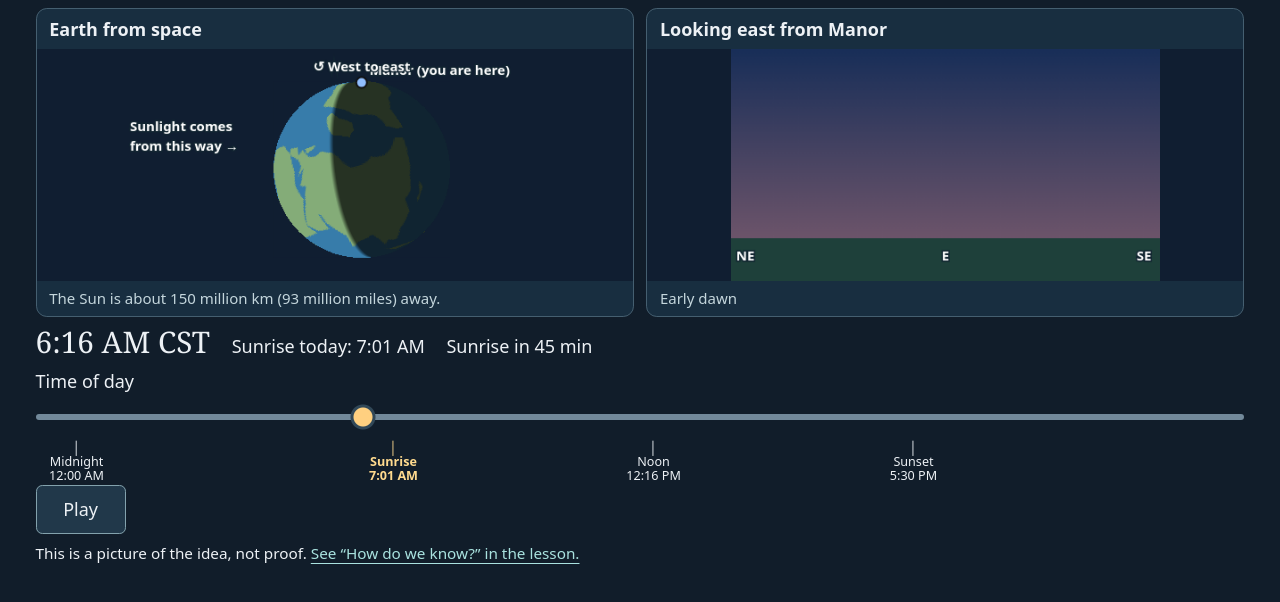
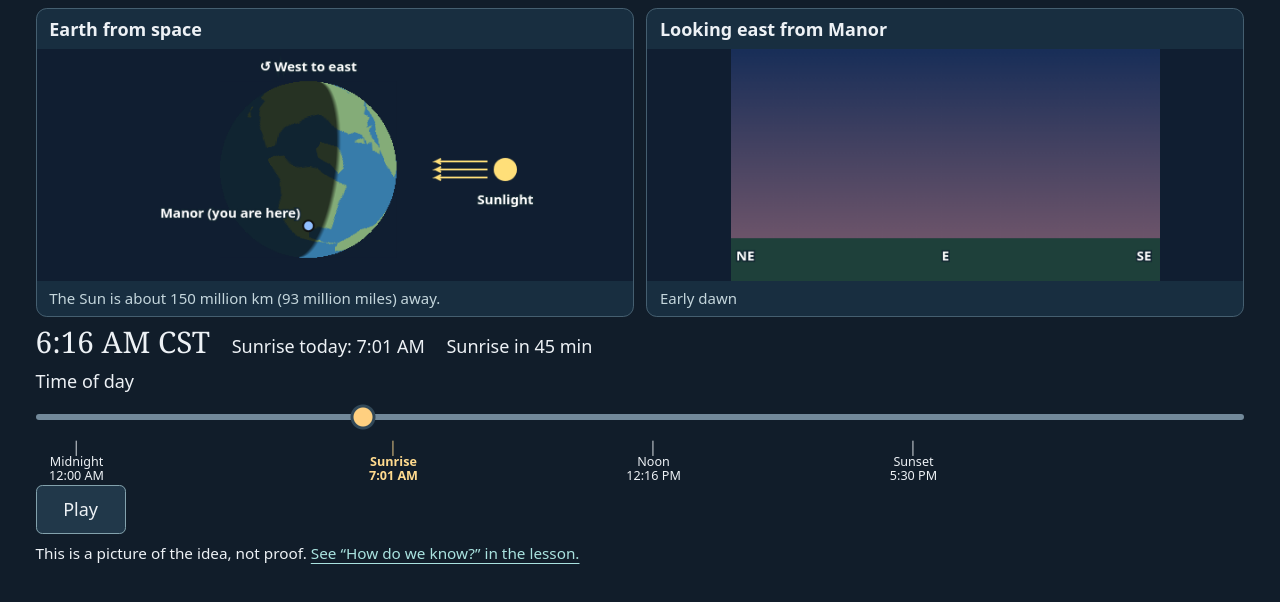
Before and after one commit to beloo2010/learn-astro, a plain HTML site: page site/manor-sunrise/index.html in a window 1280 px wide. Shown: the part 124-726 px from the top of the page. Drawn offline with Linux system fonts and the light colour scheme.

Commit message:
Show Manor crossing the near side of Earth at sunrise

```diff
--- a/site/manor-sunrise/index.html
+++ b/site/manor-sunrise/index.html
@@ -3,7 +3,7 @@
 <title>Manor Sunrise · Sky Lab</title><link rel="stylesheet" href="../style.css"><link rel="stylesheet" href="sunrise.css">
 <main><a href="../#lab">← Sky Lab</a>
 <h1>Manor sunrise</h1><p id="date"></p>
-<div class="views"><figure><figcaption>Earth from space</figcaption><canvas id="globe" width="480" height="260" aria-label="Earth rotates while sunlight comes from the left. The marker shows Manor."></canvas>
+<div class="views"><figure><figcaption>Earth from space</figcaption><canvas id="globe" width="480" height="260" aria-label="Earth rotates while sunlight comes from the right. The marker shows Manor."></canvas>
 <small>The Sun is about 150 million km (93 million miles) away.</small></figure>
 <figure><figcaption>Looking east from Manor</figcaption><canvas id="sky" width="480" height="260" aria-label="Backyard view facing east"></canvas><small id="phase"></small></figure></div>
 <div class="readout"><strong id="clock"></strong><span id="rise"></span><span id="count"></span></div>
--- a/site/manor-sunrise/views.mjs
+++ b/site/manor-sunrise/views.mjs
@@ -19,7 +19,7 @@ function worldTexture() {
 }
 export function globeView(canvas) {
   const ctx=canvas.getContext('2d'), texture=worldTexture();
-  const radius=99, size=radius*2, centerX=270, centerY=135;
+  const radius=99, size=radius*2, centerX=210, centerY=135;
   const image=ctx.createImageData(size,size), pixels=[];
   const cos=Math.cos(70*rad), sin=Math.sin(70*rad);
   // Orthographic camera at 70° N. Cache each visible pixel's surface normal and map row.
@@ -33,8 +33,8 @@ export function globeView(canvas) {
     pixels.push({offset:4*(row*size+col),east,polar,lon,texRow});
   }
   return (sun,lit)=>{
-    const cameraLon=sun.lon+90, declination=sun.lat*rad;
-    const sunEast=-Math.cos(declination), sunNorth=Math.sin(declination);
+    const cameraLon=sun.lon-90, declination=sun.lat*rad;
+    const sunEast=Math.cos(declination), sunNorth=Math.sin(declination);
     ctx.fillStyle='#101e31';ctx.fillRect(0,0,canvas.width,canvas.height);
     for(const p of pixels) {
       const light=p.east*sunEast+p.polar*sunNorth;
@@ -50,8 +50,25 @@ export function globeView(canvas) {
     const y=centerY-radius*(cos*Math.sin(lat)-sin*Math.cos(lat)*Math.cos(angle));
     ctx.fillStyle=lit?'#ffda6d':'#91bfff';ctx.strokeStyle='#111';ctx.lineWidth=2;
     ctx.beginPath();ctx.arc(x,y,6,0,2*Math.PI);ctx.fill();ctx.stroke();
-    label(ctx,'Manor (you are here)',x+(x>centerX?-9:9),y-9,x>centerX?'right':'left');
-    label(ctx,'Sunlight comes',10,92);label(ctx,'from this way →',10,114);
+    label(ctx,'Manor (you are here)',x+(x>centerX?-9:9),y<60 ? y+23 : y-9,x>centerX?'right':'left');
+    const sunX = 431, sunY = centerY;
+    ctx.fillStyle = '#ffdf79';
+    ctx.beginPath();
+    ctx.arc(sunX, sunY, 13, 0, 2*Math.PI);
+    ctx.fill();
+    ctx.strokeStyle = '#ffdf79';
+    ctx.lineWidth = 2;
+    for (const offset of [-9, 0, 9]) {
+      const rayY = sunY + offset;
+      ctx.beginPath();
+      ctx.moveTo(sunX-20, rayY);
+      ctx.lineTo(353, rayY);
+      ctx.lineTo(359, rayY-3);
+      ctx.moveTo(353, rayY);
+      ctx.lineTo(359, rayY+3);
+      ctx.stroke();
+    }
+    label(ctx,'Sunlight',sunX,sunY+39,'center');
     label(ctx,'↺ West to east',centerX,25,'center');
   };
 }
@@ -74,7 +91,14 @@ export function backyard(canvas,position,lit,beforeNoon) {
   }
   const x=(azimuth-45)/90*w, top=horizon-(apparentAltitude+.2667)*horizon/35;
   if(lit && x>=0 && x<=w && top>=-1) {
-    ctx.fillStyle='#ffe398';ctx.beginPath();ctx.arc(x,top+10,10,0,Math.PI*2);ctx.fill();
+    ctx.save();
+    ctx.shadowColor = '#fff5be';
+    ctx.shadowBlur = 8;
+    ctx.fillStyle = '#fffdf0';
+    ctx.beginPath();
+    ctx.arc(x,top+10,10,0,Math.PI*2);
+    ctx.fill();
+    ctx.restore();
   } else if(lit) label(ctx,beforeNoon?'↑ The Sun is up here':'The Sun is behind you, in the west',w/2,22,'center');
   ctx.fillStyle='#1e403a';ctx.fillRect(0,horizon,w,h-horizon);
   for(const [s,xp] of [['NE',16],['E',w/2],['SE',w-18]]) label(ctx,s,xp,horizon+25,'center');
```
Also changed, not shown: 1 other file.
